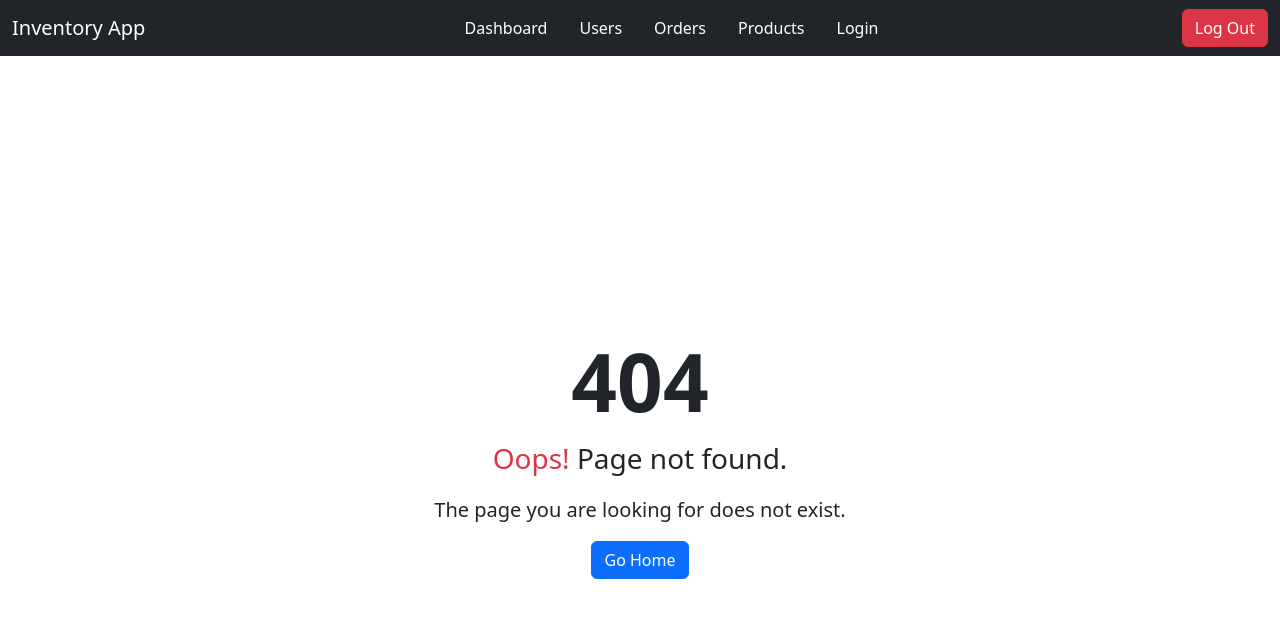
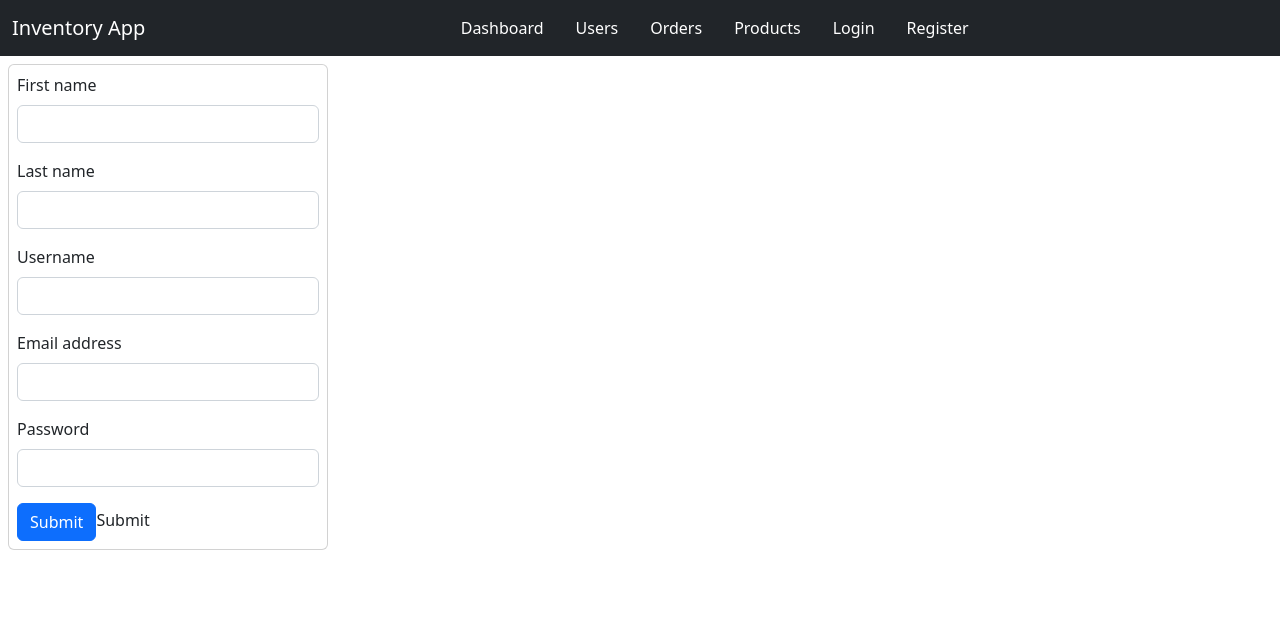
Before and after one commit to HamzaBakaran/InventoryUI, a React (Vite) app in the folder InventoryUI/: page /register in a window 1280 px wide. Before the commit this address had no page. Shown: the top 618 px of the page. Built offline with nearby package versions, Linux system fonts and the light colour scheme.

Commit message:
Implemented register and log in

```diff
--- a/InventoryUI/src/App.tsx
+++ b/InventoryUI/src/App.tsx
@@ -2,8 +2,9 @@ import { Route, Routes } from "react-router-dom"
 import { ToastContainer } from 'react-toastify';
 import 'react-toastify/dist/ReactToastify.css';
 import Sidebar from './components/Sidebar'
-import { Home, Login,NotFound,Order,User } from './pages'
+import { Home, Login,NotFound,Order,User,Registration } from './pages'
 import Dashboard from "./pages/Dashboard"
+
 
 
 
@@ -21,6 +22,7 @@ function App() {
         <Route path="/dashboard" element={<Dashboard />} />
         <Route path="/user" element={<User />} />
         <Route path="/order" element={<Order />} />
+        <Route path="/register" element={<Registration />} />
         <Route path="*" element={<NotFound />} />
     </Routes>
     <ToastContainer />
--- a/InventoryUI/src/components/Sidebar/Sidebar.tsx
+++ b/InventoryUI/src/components/Sidebar/Sidebar.tsx
@@ -1,13 +1,18 @@
-import { Link } from 'react-router-dom'
+import { useDispatch, useSelector } from 'react-redux';
+import { Link } from 'react-router-dom';
+import { RootState } from '../../store';
+// import { logout } from '../../store/authSlice';
 
 const Sidebar = () => {
+  const { userToken } = useSelector((state: RootState) => state.auth);
+
   return (
     <nav className="navbar navbar-dark bg-dark">
-    <div className="container-fluid">
+      <div className="container-fluid d-flex justify-content-between align-items-center">
         <Link className="navbar-brand" to="/">
           Inventory App
         </Link>
-      <ul className="nav">
+        <ul className="nav mx-auto">
           <li className="nav-item">
             <Link className="nav-link text-white" to="/dashboard">
               Dashboard
@@ -28,18 +33,29 @@ const Sidebar = () => {
               Products
             </Link>
           </li>
+
+          {!userToken ? (
+            <>
               <li className="nav-item">
                 <Link className="nav-link text-white" to="/login">
                   Login
                 </Link>
               </li>
-      </ul>
+              <li className="nav-item">
+                <Link className="nav-link text-white" to="/register">
+                  Register
+                </Link>
+              </li>
+            </>
+          ) : (
             <div className="d-flex align-items-center">
               <button className="btn btn-danger text-white">Log Out</button>
             </div>
+          )}
+        </ul>
       </div>
     </nav>
   );
 };
 
-export default Sidebar
+export default Sidebar;
--- a/InventoryUI/src/main.tsx
+++ b/InventoryUI/src/main.tsx
@@ -4,6 +4,8 @@ import App from './App.tsx'
 import "bootstrap/dist/css/bootstrap.css";
 import { BrowserRouter } from 'react-router-dom';
 import { QueryClient, QueryClientProvider } from 'react-query';
+import { Provider } from 'react-redux';
+import store from './store'
 
 
 const queryClient = new QueryClient({
@@ -17,9 +19,11 @@ const queryClient = new QueryClient({
 ReactDOM.createRoot(document.getElementById('root')!).render(
   <React.StrictMode>
     <QueryClientProvider client={queryClient}>
-  <BrowserRouter>
-    <App />
-  </BrowserRouter>
+     <BrowserRouter>
+      <Provider store={store}>
+       <App />
+      </Provider>
+    </BrowserRouter>
   </QueryClientProvider>
 </React.StrictMode>,
 )
--- a/InventoryUI/src/pages/Login.tsx
+++ b/InventoryUI/src/pages/Login.tsx
@@ -1,31 +1,83 @@
+import {useForm} from 'react-hook-form'
+import { yupResolver } from '@hookform/resolvers/yup'
+import * as yup from 'yup'
+import { useDispatch, useSelector } from "react-redux"
+import { AppDispatch, RootState } from "../store"
+import { login } from '../store/authSlice'
+import { useNavigate } from "react-router-dom"
+import { useEffect } from "react"
+import { toast } from 'react-toastify';
+
 type Props = {}
 
+export type LoginFormData = {
+  email: string;
+  password: string;
+}
+
+const schema = yup
+  .object({
+    email: yup.string().email().required(),
+    password: yup.string().min(8).required()
+  })
+  .required()
+
+
 const Login = (props: Props) => {
+
+const { register, handleSubmit, formState: { errors } } = useForm<LoginFormData>({
+  resolver: yupResolver(schema)
+})
+
+const { loading, userToken, error } = useSelector((state: RootState) => state.auth)
+const dispatch = useDispatch<AppDispatch>()
+
+const onSubmit = (data: LoginFormData) => {
+  dispatch(login(data))
+}
+
+const navigate = useNavigate()
+
+useEffect(() => {
+  // Redirect user to login page if registration was successful
+     if (userToken)
+     {
+       toast.success('Login successful');
+       navigate('/home')
+  }
+}, [navigate, userToken])
+
+
+if(error){
+   const errorMessage = (error as Error).toString(); // Type assertion
+     toast.error(`Error registrating order: ${errorMessage}`);
+}
+
   return (
+<>
 <div className="container">
   <div className="row">
     <div className="col-12 col-md-6 mx-auto">
       <div className="card p-2">
-        <form>
+        <form onSubmit={handleSubmit(onSubmit)} >
           <div className="mb-3">
             <label className="form-label">Email address</label>
-            <input type="email" className="form-control" id="exampleInputEmail1" aria-describedby="emailHelp" />
-            <div id="emailHelp" className="form-text">We'll never share your email with anyone else.</div>
+            <input type="email" className="form-control" id="exampleInputEmail1" aria-describedby="emailHelp" {...register("email")}/>
+            {errors.email && <small style={{ color: "red" }}>{errors.email.message}</small>}
           </div>
           <div className="mb-3">
             <label className="form-label">Password</label>
-            <input type="password" className="form-control" id="exampleInputPassword1" />
+            <input type="password" className="form-control" id="exampleInputPassword1"  {...register("password")}/>
+            {errors.password && <small style={{ color: "red" }}>{errors.password.message}</small>}
           </div>
-          <div className="mb-3 form-check">
-            <input type="checkbox" className="form-check-input" id="exampleCheck1" />
-            <label className="form-check-label">Check me out</label>
-          </div>
-          <button type="submit" className="btn btn-primary">Submit</button>
+          <button type="submit" className="btn btn-primary" disabled={loading}>Submit</button>
+          {loading ? 'Submitting...' : 'Log in'}
         </form>
       </div>
     </div>
   </div>
 </div>
+</>
   )
 }
 
--- a/InventoryUI/src/pages/Order.tsx
+++ b/InventoryUI/src/pages/Order.tsx
@@ -1,6 +1,7 @@
 
 import OrderDetails from '../components/OrderDetails';
 import { orderItems } from '../constants';
+import { OrderType } from '../utils/types';
 
 const OrdersPage = () => {
   return <OrderDetails orders={orderItems} />;
--- /dev/null
+++ b/InventoryUI/src/pages/Registration.tsx
@@ -0,0 +1,112 @@
+import { yupResolver } from "@hookform/resolvers/yup"
+import * as yup from "yup"
+import { useForm } from "react-hook-form"
+import { useDispatch, useSelector } from "react-redux"
+import { AppDispatch, RootState } from "../store"
+import { registerUser } from "../store/authSlice"
+import { useNavigate } from "react-router-dom"
+import { useEffect } from "react"
+import { toast } from 'react-toastify';
+
+type Props = {}
+
+export type RegisterFormData = {
+    firstName: string;
+    lastName: string;
+    email: string;
+    password: string;
+    username: string;
+    userType: string;
+ }
+ const schema = yup
+   .object({
+       firstName: yup.string().required("First name is required."),
+       lastName: yup.string().required(),
+       email: yup.string().email().required(),
+       username: yup.string().min(6).max(20).required(),
+       password: yup.string().min(8).required(),
+       userType: yup.string().required()
+   })
+   .required()
+
+
+const Registration = (props: Props) => {
+
+    const { register, handleSubmit, formState: { errors } } = useForm<RegisterFormData>({
+        resolver: yupResolver(schema)
+
+     })
+
+    const { loading, userToken, error, success } = useSelector(
+        (state: RootState) => state.auth
+    )
+
+    const dispatch = useDispatch<AppDispatch>()
+
+    const onSubmit = (data: RegisterFormData) => {
+       dispatch(registerUser(data))
+    }
+
+    const navigate = useNavigate()
+
+   useEffect(() => {
+   // Redirect user to login page if registration was successful
+      if (success)
+      {
+        toast.success('Registration successful');
+        navigate('/login')
+   }
+   // Redirect authenticated user to home screen
+      if (userToken) navigate('/home')
+}, [navigate, userToken, success])
+
+if(error){
+    const errorMessage = (error as Error).toString(); // Type assertion
+      toast.error(`Error registrating order: ${errorMessage}`);
+}
+
+
+ return (
+    <>
+
+   <div className="col-12 col-md-3 m-2">
+     <div className="card p-2">
+     <form onSubmit={handleSubmit(onSubmit)}>
+         <div className="mb-3">
+           <label className="form-label">First name</label>
+           <input type="text" className="form-control" {...register("firstName")} />
+           {errors.firstName && <small style={{ color: "red" }}>{errors.firstName.message}</small>}
+         </div>
+         <div className="mb-3">
+           <label className="form-label">Last name</label>
+           <input type="text" className="form-control" {...register("lastName")} />
+           {errors.lastName && <small style={{ color: "red" }}>{errors.lastName.message}</small>}
+         </div>
+         <div className="mb-3">
+           <label className="form-label">Username</label>
+           <input type="text" className="form-control" {...register("username")} />
+           {errors.username && <small style={{ color: "red" }}>{errors.username.message}</small>}
+         </div>
+         <div className="mb-3">
+           <label className="form-label">Email address</label>
+           <input type="email" className="form-control" {...register("email")}/>
+           {errors.email && <small style={{ color: "red" }}>{errors.email.message}</small>}
+         </div>
+         <input type="hidden" value="GUEST" {...register("userType")} />
+
+         <div className="mb-3">
+           <label className="form-label">Password</label>
+           <input type="password" className="form-control" {...register("password")}/>
+           {errors.password && <small style={{ color: "red" }}>{errors.password.message}</small>}
+         </div>
+         <button type="submit" className="btn btn-primary" disabled={loading}>Submit</button>
+         { loading ? 'Submitting...' : 'Submit' }
+       </form>
+     </div>
+   </div>
+   </>
+ )
+}
+
+
+export default Registration
--- a/InventoryUI/src/pages/index.ts
+++ b/InventoryUI/src/pages/index.ts
@@ -3,3 +3,4 @@ export { default as Login } from './Login'
 export { default as User } from './User'
 export { default as NotFound } from './NotFound'
 export { default as Order } from './Order'
+export { default as Registration } from './Registration'
--- /dev/null
+++ b/InventoryUI/src/store/authSlice.ts
@@ -0,0 +1,99 @@
+import { createAsyncThunk, createSlice } from '@reduxjs/toolkit'
+import appAxios from '../services/appAxios'
+import { RegisterFormData } from '../pages/Registration'
+import {LoginFormData} from '../pages/Login'
+
+// initialize userToken from local storage
+const userToken = localStorage.getItem('userToken')
+    ? localStorage.getItem('userToken')
+    : null
+
+
+const initialState = {
+    loading: false,
+    userInfo: null, // for user the object
+    userToken: null, // for storing the JWT
+    error: null,
+    success: false, // for monitoring the registration process.
+}
+
+
+const authSlice = createSlice({
+    name: 'auth',
+    initialState,
+    reducers: {},
+    extraReducers: (builder) => {
+        // Register user
+        builder.addCase(registerUser.pending, (state) => {
+            state.loading = true
+            state.error = null
+        })
+        builder.addCase(registerUser.fulfilled, (state) => {
+            state.loading = false
+            state.success = true
+        })
+        builder.addCase(registerUser.rejected, (state, action: any) => {
+            state.loading = false
+            state.error = action.payload
+        })
+        // Login user
+        builder.addCase(login.pending, (state) => {
+            state.loading = true
+            state.error = null
+        })
+        builder.addCase(login.fulfilled, (state, action: any) => {
+            state.loading = false
+            state.userInfo = action.payload
+            state.userToken = action.payload.jwt
+        })
+        builder.addCase(login.rejected, (state, action: any) => {
+            state.loading = false
+            state.error = action.payload
+        })
+    }
+ })
+
+
+export const registerUser = createAsyncThunk(
+    'auth/register',
+    async (data: RegisterFormData, { rejectWithValue }) => {
+        try {
+            await appAxios.post(
+                '/auth/register',
+                data,
+            )
+        } catch (error: any) {
+            // return custom error message from backend if present
+            if (error.response && error.response.data.message) {
+                return rejectWithValue(error.response.data.message)
+            } else {
+                return rejectWithValue(error.message)
+            }
+        }
+    }
+ )
+
+ export const login = createAsyncThunk(
+    'auth/login',
+    async (body: LoginFormData, { rejectWithValue }) => {
+        try {
+            const { data } = await appAxios.post(
+                '/auth/login',
+                body,
+            )
+            localStorage.setItem('userToken', data.jwt)
+            return data
+        } catch (error: any) {
+            // return custom error message from backend if present
+            if (error.response && error.response.data.message) {
+                return rejectWithValue(error.response.data.message)
+            } else {
+                return rejectWithValue(error.message)
+            }
+        }
+    }
+)
+
+
+
+export default authSlice.reducer
--- /dev/null
+++ b/InventoryUI/src/store/index.ts
@@ -0,0 +1,12 @@
+import { configureStore } from '@reduxjs/toolkit'
+import authReducer from './authSlice'
+
+const store = configureStore({
+    reducer: {
+        auth: authReducer
+    }
+})
+
+export type RootState = ReturnType<typeof store.getState>
+export type AppDispatch = typeof store.dispatch
+export default store
```
Also changed, not shown: InventoryUI/package.json (+6 -1 lines), 1 other file (tests, documents, lock files or other folders). Lines whose indentation alone changed are shown as unchanged.
